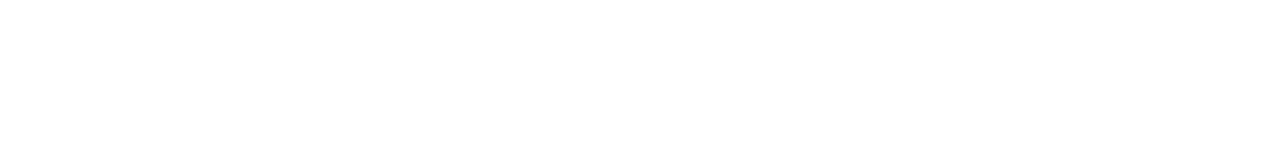
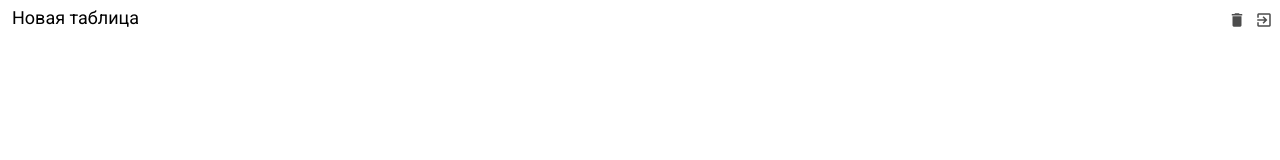
Before and after one commit to Umorph/excelApp, a website built with webpack: page src/index.html in a window 1280 px wide. Built offline with nearby package versions, Linux system fonts and the light colour scheme.

Commit message:
Adds markup for header block

```diff
--- a/src/index.html
+++ b/src/index.html
@@ -1,5 +1,5 @@
 <!doctype html>
-<html lang="en">
+<html lang="ru">
 <head>
   <meta charset="UTF-8">
   <meta name="viewport"
@@ -13,7 +13,17 @@
 <body>
   <div class="container" id="app">
     <div class="excel">
-      <div class="excel__header"></div>
+      <div class="excel__header">
+        <input class="input" type="text" value="Новая таблица">
+        <div>
+          <div class="button">
+            <span class="material-icons">delete</span>
+          </div>
+          <div class="button">
+            <span class="material-icons">exit_to_app</span>
+          </div>
+        </div>
+      </div>
       <div class="excel__toolbar"></div>
       <div class="excel__formula"></div>
       <div class="excel__table"></div>
```
